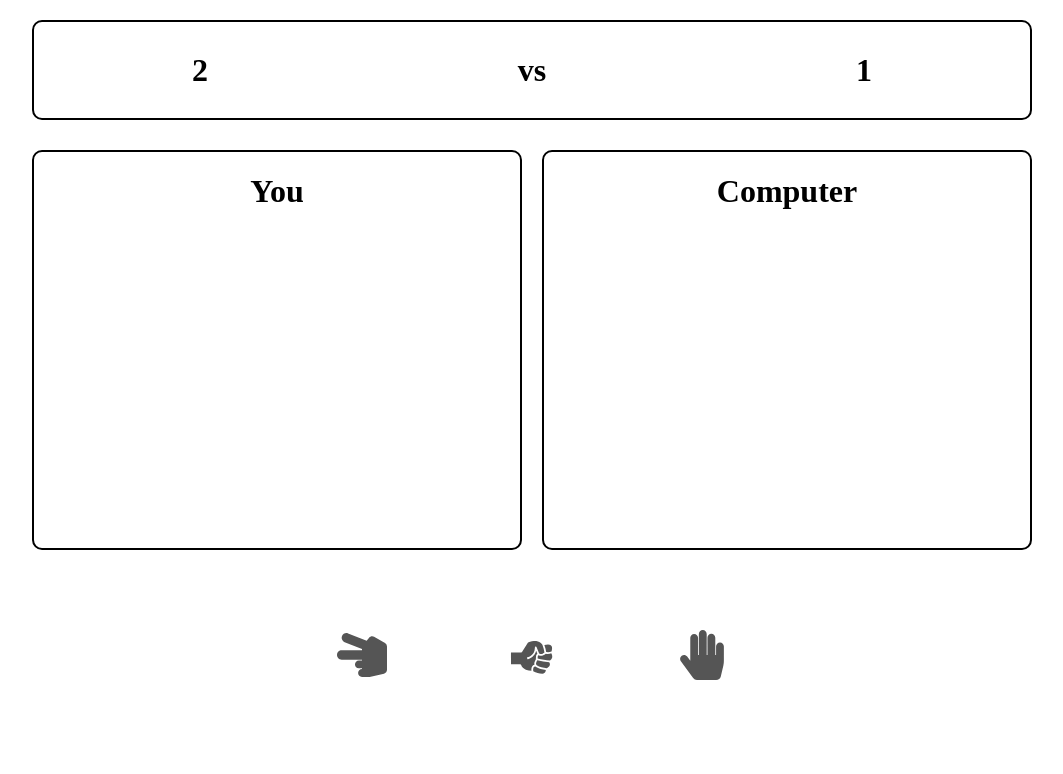
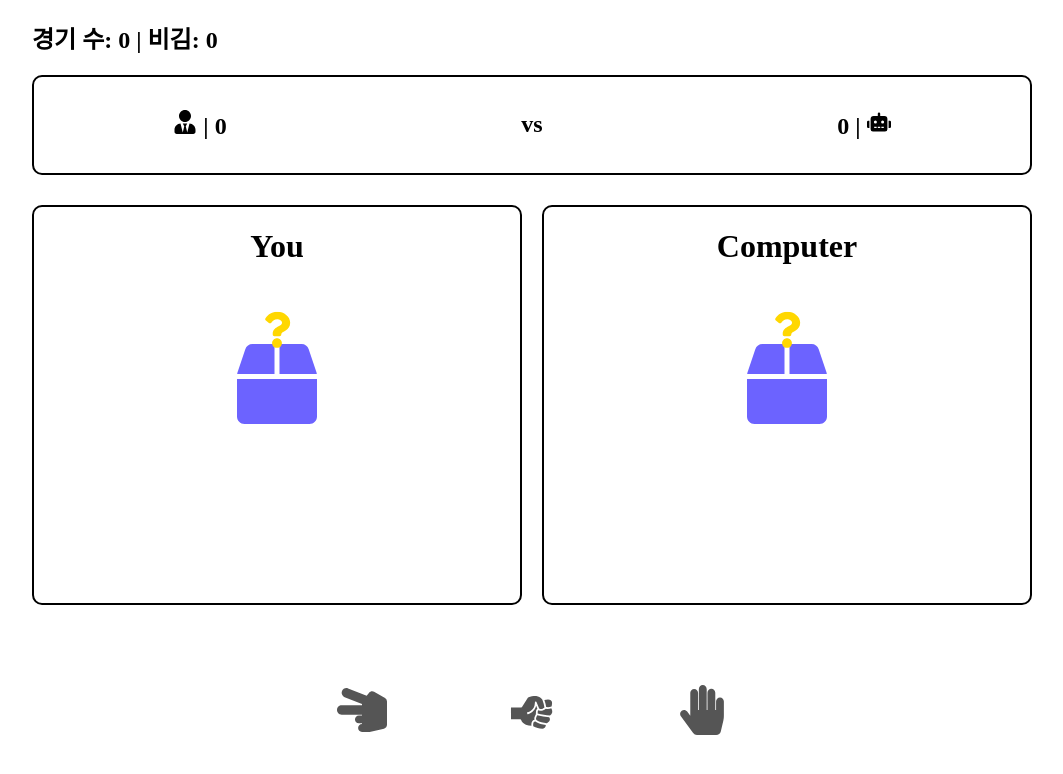
Before and after one commit to bjkim-01/rockpaperscissors_project, a React (Vite) app: page / in a window 1280 px wide. Shown: the top 774 px of the page, without its empty margins (108-1171 px from the left). Built offline with nearby package versions, Linux system fonts and the light colour scheme.

Commit message:
2025/10/22 두번째 과제

```diff
--- a/src/App.css
+++ b/src/App.css
@@ -22,7 +22,7 @@
   align-items: center;
 }
 
-.ResultBoard > h1 {
+.ResultBoard > h2 {
   flex: 1;
   text-align: center;
 }
@@ -53,6 +53,16 @@
   /* justify-content: space-around; */
 }
 
+.WinnerBox {
+  border: 2px solid green;
+  color: green;
+}
+
+.LoserBox {
+  border: 2px solid red;
+  color: red
+}
+
 .Container2 {
   display: flex;
   justify-content: center;
--- a/src/App.jsx
+++ b/src/App.jsx
@@ -2,43 +2,83 @@ import { useState } from 'react';
 import './App.css';
 import Box from './component/Box';
 import { GiRock } from "react-icons/gi";
-import { FaHandPaper, FaHandScissors } from "react-icons/fa";
+import { FaHandPaper, FaHandScissors, FaRobot, FaUserTie } from "react-icons/fa";
 
 const choice = {
   rock: {
     name: "Rock",
-    icon: <GiRock title="바위" color="#555" />,
+    icon: <GiRock title="바위" />,
   },
   paper: {
     name: "Paper",
-    icon: <FaHandPaper title="보" color="#555" />,
+    icon: <FaHandPaper title="보" />,
   },
   scissors: {
     name: "Scissors",
-    icon: <FaHandScissors title="가위" color="#555" />,
+    icon: <FaHandScissors title="가위" />,
   },
 }
 
 function App() {
   const [count, setCount] = useState(0);
-  const [yourSelection, setYourSelection] = useState(null);
 
-  const play = (e) => {
-    const userChoice = choice[e];
-    setYourSelection(userChoice);
+  const [userWinCount, setUserWinCount] = useState(0);
+  const [computerWinCount, setComputerWinCount] = useState(0);
+
+  const [result, setResult] = useState("");
+
+  const [userSelection, setUserSelection] = useState(null);
+  const [computerSelection, setComputerSelection] = useState(null);
+
+  const play = (userChoice) => {
+    setCount(count+1)
+
+    setUserSelection(choice[userChoice]);
+    let computerChoice = randomChoice()
+    setComputerSelection(choice[computerChoice]);
+
+    let judgementResult = judgement(choice[userChoice], choice[computerChoice]);
+
+    if (judgementResult == "WIN") {
+      setUserWinCount(userWinCount+1)
+    } else if (judgementResult == "LOSE") {
+      setComputerWinCount(computerWinCount+1)
+    }
+
+    setResult(judgementResult);
+  }
+
+  const judgement = (user, computer) => {
+    console.log(user, computer)
+    if (user.name == computer.name) {
+      return "TIE"
+    }
+    else if (user.name == "Rock")
+      return computer.name == "Scissors" ? "WIN" : "LOSE";
+    else if (user.name == "Scissors")
+      return computer.name == "Paper" ? "WIN" : "LOSE";
+    else if (user.name == "Paper")
+      return computer.name == "Rock" ? "WIN" : "LOSE";
+  }
+
+  const randomChoice = () => {
+    let itemArray = Object.keys(choice);
+    let randomItem = Math.floor(Math.random() * itemArray.length);
+    return itemArray[randomItem]
   }
 
   return (
     <div className="App">
+      <h2>경기 수: {count} | 비김: {count - userWinCount - computerWinCount}</h2>
       <div className="ResultBoard">
-        <h1>2</h1>
-        <h1>vs</h1>
-        <h1>1</h1>
+        <h2><FaUserTie /> | {userWinCount}</h2>
+        <h2>vs</h2>
+        <h2>{computerWinCount} | <FaRobot /></h2>
       </div>
 
       <div className="Container">
-        <Box name="You" selection={yourSelection}/>
-        <Box name="Computer" />
+        <Box name="You" selection={userSelection} result={result}/>
+        <Box name="Computer" selection={computerSelection} result={result}/>
       </div>
 
       <div className='Container2'>
--- a/src/component/Box.jsx
+++ b/src/component/Box.jsx
@@ -1,13 +1,20 @@
 import React from 'react'
+import MysteryBoxIcon from './MysteryBoxIcon'
 
 const Box = (props) => {
+
   return (
-    <div className='Box'>
+    <div className={props.selection && props.result != "TIE" ? props.name == "You" ? props.result == "WIN" ? "Box WinnerBox" : "Box LoserBox" : props.result == "WIN" ? "Box LoserBox" : "Box WinnerBox" : "Box"}>
         <h1>{props.name}</h1>
         <div className='Icon'>
-          {props.selection ? props.selection.icon : ""}
+          {props.selection ? props.selection.icon : <MysteryBoxIcon size={80} color="#6c63ff" />}
         </div>
-        {props.selection ? <div>WIN</div> : ""}
+        {
+          props.selection ?
+            props.result == "TIE" || props.name == "You" ? <div>{props.result}</div> :
+            props.result == "WIN" ? <div>LOSE</div> : <div>WIN</div>
+          : ""
+        }
     </div>
   )
 }
--- /dev/null
+++ b/src/component/MysteryBoxIcon.jsx
@@ -0,0 +1,57 @@
+// MysteryBoxIcon.jsx
+import React, { useState } from "react";
+import { FaBoxOpen, FaBox, FaQuestion } from "react-icons/fa";
+
+const MysteryBoxIcon = ({ size = 80, color = "#6c63ff" }) => {
+  const [hovered, setHovered] = useState(false);
+
+  return (
+    <div
+      style={{
+        position: "relative",
+        display: "inline-block",
+        cursor: "pointer",
+        transition: "transform 0.3s ease",
+        transform: hovered ? "translateY(-5px)" : "translateY(0)",
+      }}
+      onMouseEnter={() => setHovered(true)}
+      onMouseLeave={() => setHovered(false)}
+    >
+      {/* 박스 아이콘 */}
+      {hovered ? (
+        <FaBoxOpen size={size} color={color} />
+      ) : (
+        <FaBox size={size} color={color} />
+      )}
+
+      {/* 물음표 아이콘 */}
+      <FaQuestion
+        size={size / 2.2}
+        color="gold"
+        style={{
+          position: "absolute",
+          top: "25%",
+          left: "50%",
+          transform: "translate(-50%, -50%)",
+          textShadow: "0 0 8px rgba(0,0,0,0.3)",
+          animation: hovered ? "shake 0.6s ease infinite" : "none",
+        }}
+      />
+
+      {/* CSS 애니메이션 정의 */}
+      <style>
+        {`
+          @keyframes shake {
+            0% { transform: translate(-50%, -50%) rotate(0deg); }
+            25% { transform: translate(-50%, -50%) rotate(10deg); }
+            50% { transform: translate(-50%, -50%) rotate(-10deg); }
+            75% { transform: translate(-50%, -50%) rotate(6deg); }
+            100% { transform: translate(-50%, -50%) rotate(0deg); }
+          }
+        `}
+      </style>
+    </div>
+  );
+};
+
+export default MysteryBoxIcon;
```
